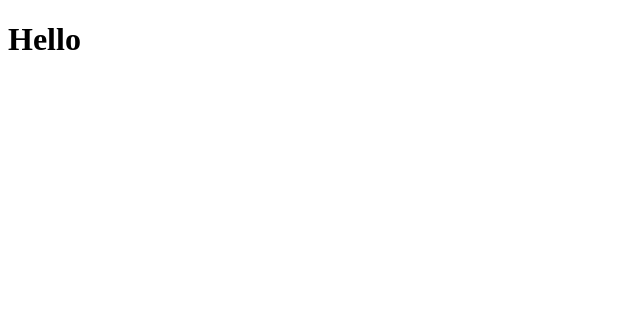
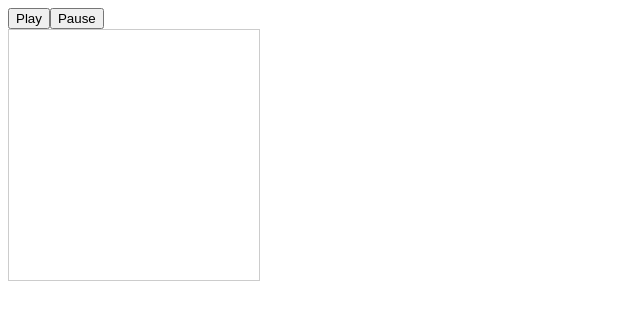
Before and after one commit to FranckErnewein/game-of-life, a React (Create React App) app: page / in a window 1280 px wide. Shown: the top 320 px of the page, without its empty margins (0-640 px from the left). Built offline with nearby package versions, Linux system fonts and the light colour scheme; the HTML template or start-up script is replaced by a standard one.

Commit message:
feat: allow to add cell by clicking

```diff
--- a/package.json
+++ b/package.json
@@ -10,6 +10,7 @@
     "react": "^16.13.1",
     "react-dom": "^16.13.1",
     "react-scripts": "3.4.1",
+    "styled-components": "^5.1.0",
     "typescript": "^3.8.3"
   },
   "scripts": {
@@ -32,5 +33,8 @@
       "last 1 firefox version",
       "last 1 safari version"
     ]
+  },
+  "devDependencies": {
+    "@types/styled-components": "^5.1.0"
   }
 }
--- a/src/App.tsx
+++ b/src/App.tsx
@@ -1,7 +1,30 @@
-import React from "react";
+import React, { useState, MouseEvent } from "react";
+import createGame, { CellInterface } from "./game";
+import PlayGround from "./components/PlayGround";
+
+const game = createGame();
 
 function App() {
-  return <h1>Hello</h1>;
+  const [cells, setCells] = useState<CellInterface[]>(game.getAllCells());
+
+  const onClick = (x: number, y: number) => {
+    game.set(x, y);
+    setCells(game.getAllCells());
+  };
+
+  return (
+    <div>
+      <button>Play</button>
+      <button>Pause</button>
+      <PlayGround
+        width={10}
+        height={10}
+        cellSize={25}
+        onCellClick={onClick}
+        cells={cells}
+      />
+    </div>
+  );
 }
 
 export default App;
--- /dev/null
+++ b/src/components/PlayGround.tsx
@@ -0,0 +1,61 @@
+import React, { FunctionComponent, MouseEvent } from "react";
+import styled from "styled-components";
+import { CellInterface } from "../game";
+
+interface Props {
+  width: number;
+  height: number;
+  cellSize: number;
+  cells: CellInterface[];
+  onCellClick: (x: number, y: number) => void;
+}
+const color = "#ccc";
+
+const Container = styled.div`
+  position: relative;
+  border: 1px solid ${color};
+`;
+
+const Cell = styled.div`
+  position: absolute;
+  background: black;
+`;
+
+const PlayGround: FunctionComponent<Props> = ({
+  width,
+  height,
+  cellSize,
+  cells,
+  onCellClick,
+}) => {
+  return (
+    <Container
+      onClick={(e: MouseEvent<HTMLDivElement>) => {
+        onCellClick(
+          Math.floor(e.nativeEvent.offsetX / cellSize),
+          Math.floor(e.nativeEvent.offsetY / cellSize)
+        );
+      }}
+      style={{
+        width: width * cellSize,
+        height: height * cellSize,
+      }}
+    >
+      {cells.map((cell) => {
+        return (
+          <Cell
+            key={`${cell.x}-${cell.y}`}
+            style={{
+              top: cell.y * cellSize,
+              left: cell.x * cellSize,
+              width: cellSize,
+              height: cellSize,
+            }}
+          />
+        );
+      })}
+    </Container>
+  );
+};
+
+export default PlayGround;
--- a/src/game.ts
+++ b/src/game.ts
@@ -1,4 +1,4 @@
-interface CellInterface {
+export interface CellInterface {
   x: number;
   y: number;
 }
@@ -7,7 +7,7 @@ type Column = (CellInterface | undefined)[];
 type Matrix = Column[];
 type Coordinate = [number, number];
 
-export function createGame() {
+export default function createGame() {
   const matrix: Matrix = [];
   const aroundOffset: Coordinate[] = [
     [-1, -1],
```
Also changed, not shown: 2 other files (tests, documents, lock files or other folders).
